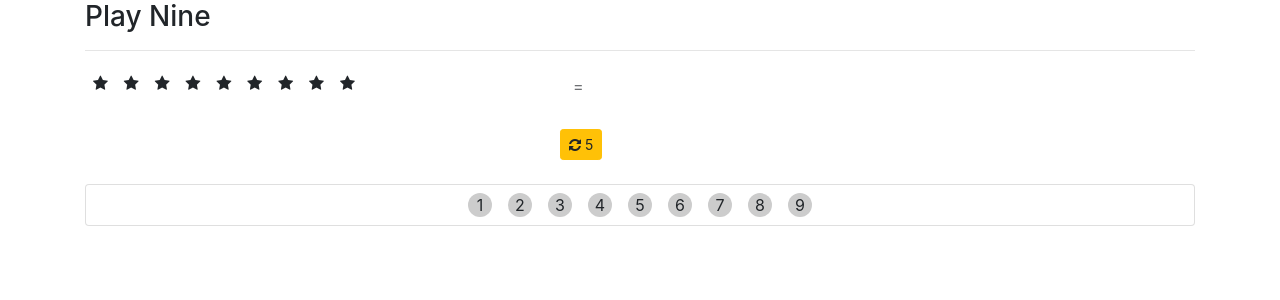
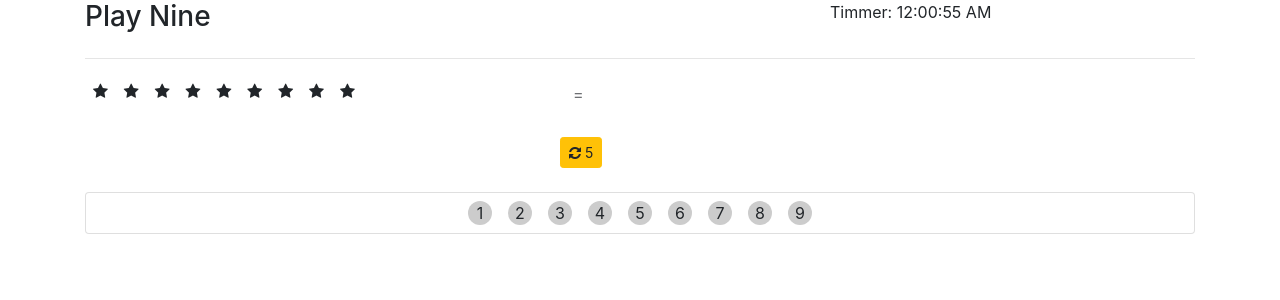
Before and after one commit to abdulgafarjagun/abdulgafar-maths-skills, a React (Create React App) app: page / in a window 1280 px wide. Shown: the top 300 px of the page. Built offline with nearby package versions, Linux system fonts and the light colour scheme.

Commit message:
completed timmer

```diff
--- a/src/App.js
+++ b/src/App.js
@@ -116,6 +116,34 @@
   );
 }
 
+class Timmer extends Component {
+  state = {
+    countDown: 60
+  }
+
+  playTime = (countDown) => new Date(0, 0, 0, 0, 0, countDown).toLocaleTimeString();
+
+  componentDidMount(){
+    const trigger = setInterval(() => {
+      if(this.state.countDown === 0){
+        clearInterval(trigger);
+        this.props.timeUp();
+      } else {
+        this.setState((prevState) => ({
+          countDown: prevState.countDown - 1
+        }));
+      }
+    }, 1000);
+  }
+
+  render() {
+    return(
+      <div>
+        Timmer: { this.playTime(this.state.countDown) }
+      </div>
+    );
+  }
+}
 
 
 class Game extends Component {
@@ -127,7 +155,9 @@
     usedNumbers: [],
     answerIsCorrect: null,
     redraws: 5,
-    doneStatus: null
+    doneStatus: null,
+    countDown:  null,
+    timeUp: false
   });
 
   state = Game.initialState();
@@ -183,6 +213,13 @@
       return possibleCombinationSum(possibleNumbers, numberOfStars);
   };
 
+  timeUp = () => {
+    this.setState({
+      timeUp: true
+    });
+    this.updateDoneStatus();
+  }
+
   updateDoneStatus = () => {
     this.setState(prevState => {
       if (prevState.usedNumbers.length === 9){
@@ -190,6 +227,9 @@
       }
       if (prevState.redraws === 0 && !this.possibleSolutions(prevState)){
         return { doneStatus: 'Game Over!'}
+      }
+      if(prevState.timeUp){
+        return { doneStatus: 'Time Up!'}
       }
     });
   }
@@ -206,7 +246,13 @@
 
     return (
       <div className="container">
-        <h3>Play Nine</h3>
+        <div className="row">
+        <div className="col-8">
+          <h3>Play Nine</h3>
+        </div>
+        <Timmer timeUp={this.timeUp} />
+        </div>
+
         <hr />
         <div className="row">
           <Stars numberOfStars={numberOfStars} />
```
